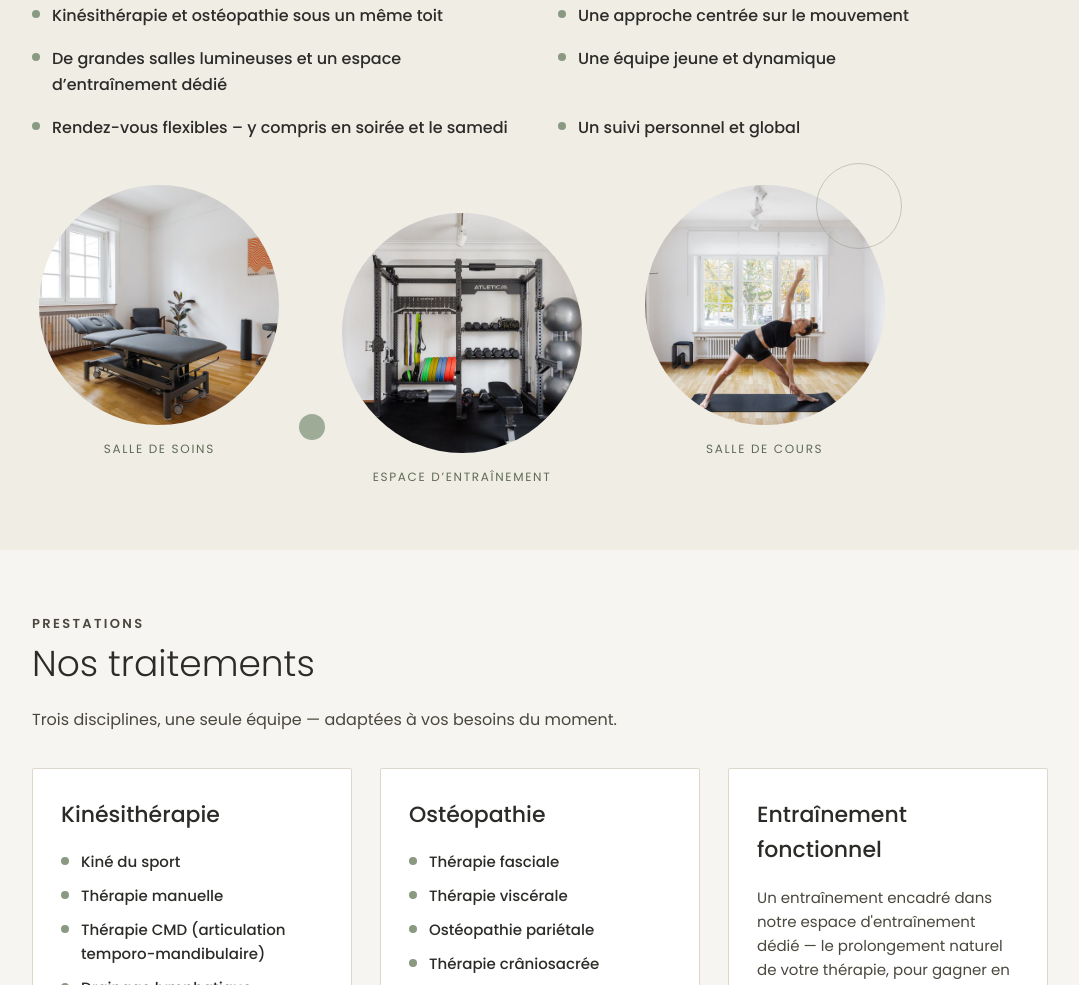
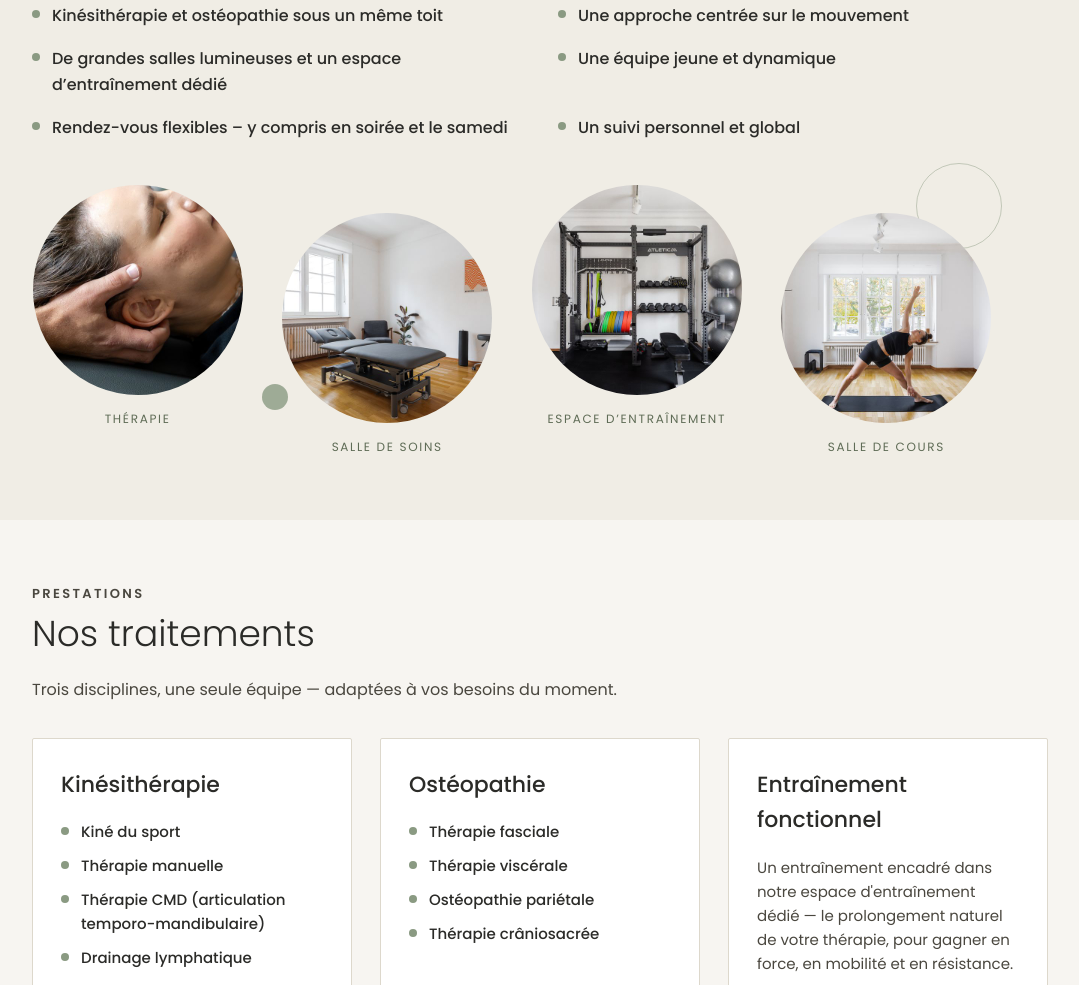
Before and after one commit to michelpicinin/moveo-site, a plain HTML site: page fr/index.html in a window 1280 px wide. Shown: the part 1005-1990 px from the top of the page, without its empty margins (100-1179 px from the left). Drawn offline with Linux system fonts and the light colour scheme.

Commit message:
Startseite: vierter Kreis Therapie

```diff
--- a/assets/style.css
+++ b/assets/style.css
@@ -528,15 +528,15 @@ footer.site-footer .foot-col a:hover { color: var(--sage); }
 .room-circles {
   position: relative;
   display: grid;
-  grid-template-columns: repeat(3, minmax(0, 1fr));
-  gap: clamp(16px, 4vw, 48px);
-  max-width: 860px;
+  grid-template-columns: repeat(4, minmax(0, 1fr));
+  gap: clamp(16px, 3vw, 40px);
+  max-width: 960px;
   margin-top: 44px;
   padding-bottom: 28px;
 }
 .room-circles figure { margin: 0; display: flex; flex-direction: column; align-items: center; gap: 14px; }
-.room-circles figure:nth-child(2) { transform: translateY(28px); }
-.room-circles img { width: 100%; height: auto; max-width: 240px; aspect-ratio: 1; object-fit: cover; border-radius: 50%; }
+.room-circles figure:nth-child(even) { transform: translateY(28px); }
+.room-circles img { width: 100%; height: auto; max-width: 210px; aspect-ratio: 1; object-fit: cover; border-radius: 50%; }
 .room-circles figcaption { font-size: 12px; letter-spacing: 0.14em; text-transform: uppercase; color: var(--sage-deep); text-align: center; }
 .room-circles::before {
   content: ""; position: absolute; right: -10px; top: -22px;
@@ -544,12 +544,13 @@ footer.site-footer .foot-col a:hover { color: var(--sage); }
   border: 1.5px solid var(--sage); opacity: 0.45;
 }
 .room-circles::after {
-  content: ""; position: absolute; left: 31%; bottom: 46px;
+  content: ""; position: absolute; left: 24%; bottom: 46px;
   width: 26px; aspect-ratio: 1; border-radius: 50%;
   background: var(--sage); opacity: 0.8;
 }
 @media (max-width: 560px) {
-  .room-circles figure:nth-child(2) { transform: translateY(16px); }
+  .room-circles { grid-template-columns: repeat(2, minmax(0, 1fr)); row-gap: 28px; }
+  .room-circles figure:nth-child(even) { transform: translateY(16px); }
   .room-circles figcaption { font-size: 10px; letter-spacing: 0.08em; }
   .room-circles::before, .room-circles::after { display: none; }
 }
--- a/fr/index.html
+++ b/fr/index.html
@@ -63,6 +63,7 @@
         <li>Un suivi personnel et global</li>
       </ul>
     <div class="room-circles">
+      <figure><img src="../assets/rooms/therapie.jpg" alt="Traitement de la tête et de la nuque" loading="lazy" width="560" height="560"><figcaption>Thérapie</figcaption></figure>
       <figure><img src="../assets/rooms/behandlungsraum.jpg" alt="Salle de soins du cabinet MOVEO" loading="lazy" width="560" height="560"><figcaption>Salle de soins</figcaption></figure>
       <figure><img src="../assets/rooms/trainingsbereich.jpg" alt="Espace d’entraînement avec rack et poids" loading="lazy" width="560" height="560"><figcaption>Espace d’entraînement</figcaption></figure>
       <figure><img src="../assets/rooms/kursraum.jpg" alt="Salle de cours lumineuse avec tapis de yoga" loading="lazy" width="560" height="560"><figcaption>Salle de cours</figcaption></figure>
```
Also changed, not shown: de/index.html (+1 -0 lines), en/index.html (+1 -0 lines), assets/rooms/therapie.jpg (added).
